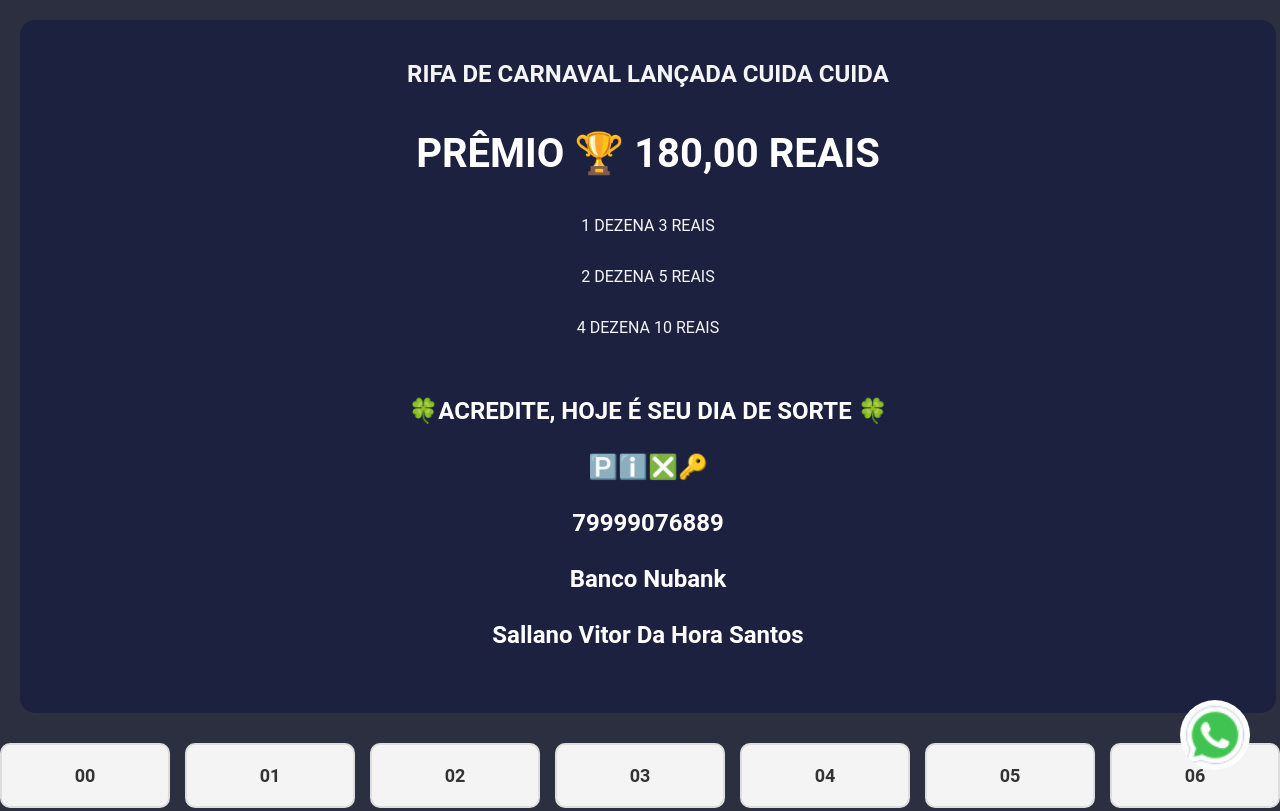
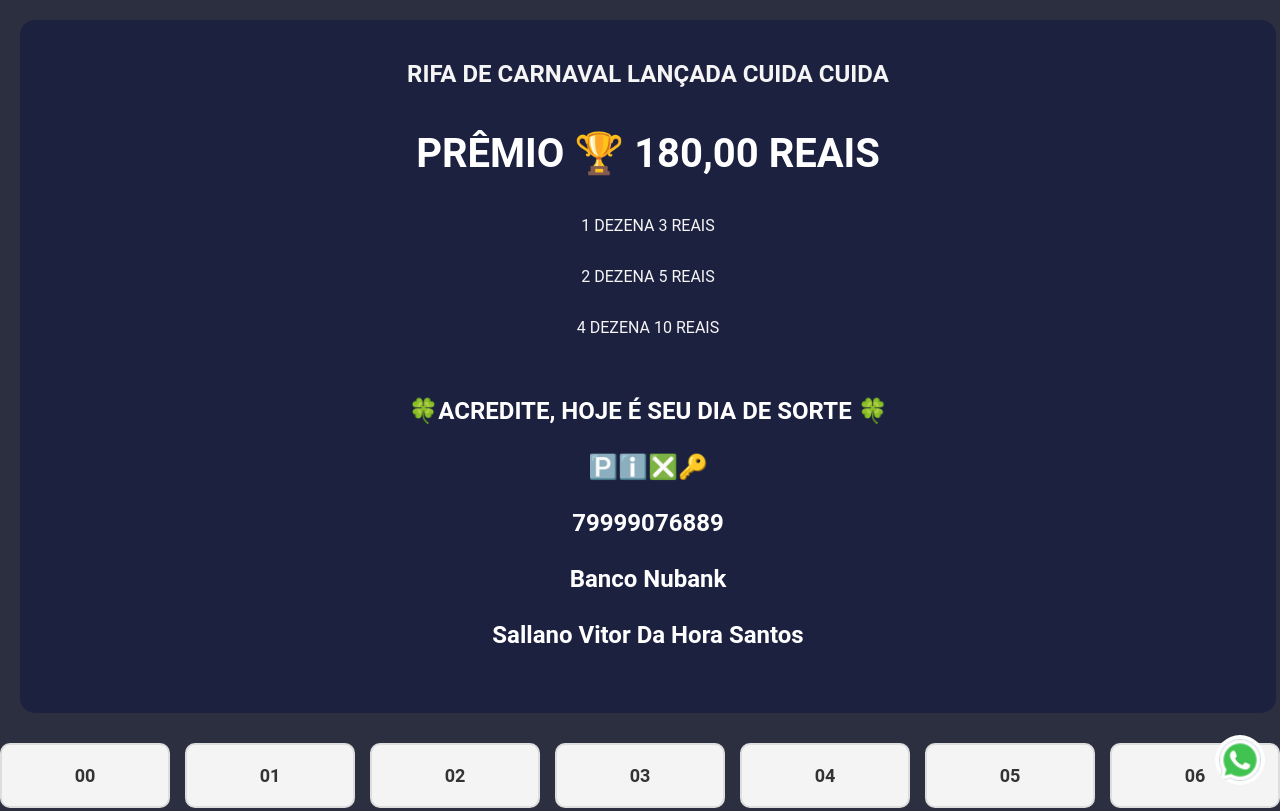
Before and after one commit to ElderLiniker/sistema_de_rifa_by_lushflower24630456, a plain HTML site: page index.html in a window 1280 px wide. Shown: the top 811 px of the page. Drawn offline with Linux system fonts and the light colour scheme; no server answers.

Commit message:
ajustei o icone

```diff
--- a/style.css
+++ b/style.css
@@ -243,18 +243,18 @@ table {
 
 .icone-whats {
     position: fixed;
-    bottom: 30px;
-    right: 30px;
+    bottom: 15px;
+    right: 15px;
     z-index: 3;
     display: block;
-    width: 60px; /* Ajuste conforme necessário */
-    height: 60px;
+    width: 50px; /* Ajuste conforme necessário */
+    height: 50px;
     cursor: pointer;
 }
 
 .icone-whats img {
-    width: 70px;
-    height: 70px;
+    width: 50px;
+    height: 50px;
     object-fit: contain;
     background-color: transparent;
     border-radius: 50%;
```
